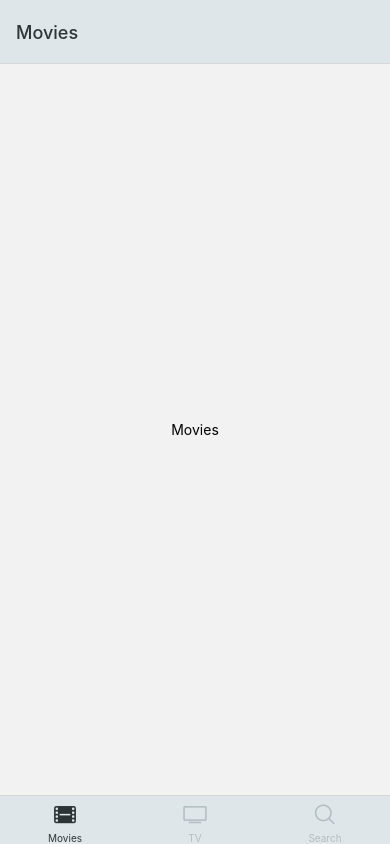
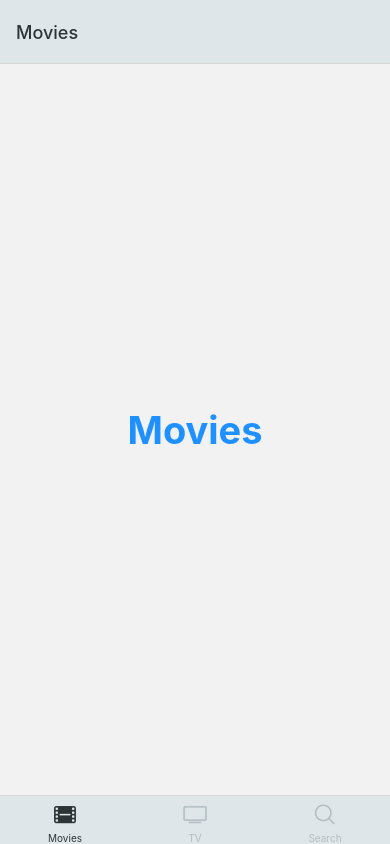
Before and after one commit to KeMezz/imdb-clone, a React Native app: screen /Movies in a window 390 px wide. Built offline with nearby package versions, Linux system fonts and the light colour scheme.

Commit message:
styled-components 적용

```diff
--- a/navigation/Root.js
+++ b/navigation/Root.js
@@ -6,7 +6,7 @@
 const Nav = createNativeStackNavigator();
 
 const Root = () => (
-  <Nav.Navigator screenOptions={{ headerShown: false }}>
+  <Nav.Navigator screenOptions={{ presentation: "modal", headerShown: false }}>
     <Nav.Screen name="Tabs" component={Tabs} />
     <Nav.Screen name="Stack" component={Stack} />
   </Nav.Navigator>
--- a/package.json
+++ b/package.json
@@ -26,7 +26,8 @@
     "react-native-reanimated": "^2.4.1",
     "react-native-safe-area-context": "3.3.2",
     "react-native-screens": "~3.10.1",
-    "react-native-web": "0.17.1"
+    "react-native-web": "0.17.1",
+    "styled-components": "^5.3.3"
   },
   "devDependencies": {
     "@babel/core": "^7.12.9"
--- a/screens/Movies.js
+++ b/screens/Movies.js
@@ -1,13 +1,22 @@
 import React from "react";
-import { View, Text, TouchableOpacity } from "react-native";
+import styled from "styled-components/native";
+
+const Btn = styled.TouchableOpacity`
+  flex: 1;
+  justify-content: center;
+  align-items: center;
+`;
+
+const Title = styled.Text`
+  color: dodgerblue;
+  font-size: 38px;
+  font-weight: bold;
+`;
 
 const Movies = ({ navigation: { navigate } }) => (
-  <TouchableOpacity
-    onPress={() => navigate("Stack", { screen: "three" })}
-    style={{ flex: 1, justifyContent: "center", alignItems: "center" }}
-  >
-    <Text>Movies</Text>
-  </TouchableOpacity>
+  <Btn onPress={() => navigate("Stack", { screen: "three" })}>
+    <Title>Movies</Title>
+  </Btn>
 );
 
 export default Movies;
```
Also changed, not shown: 1 other file (tests, documents, lock files or other folders).
